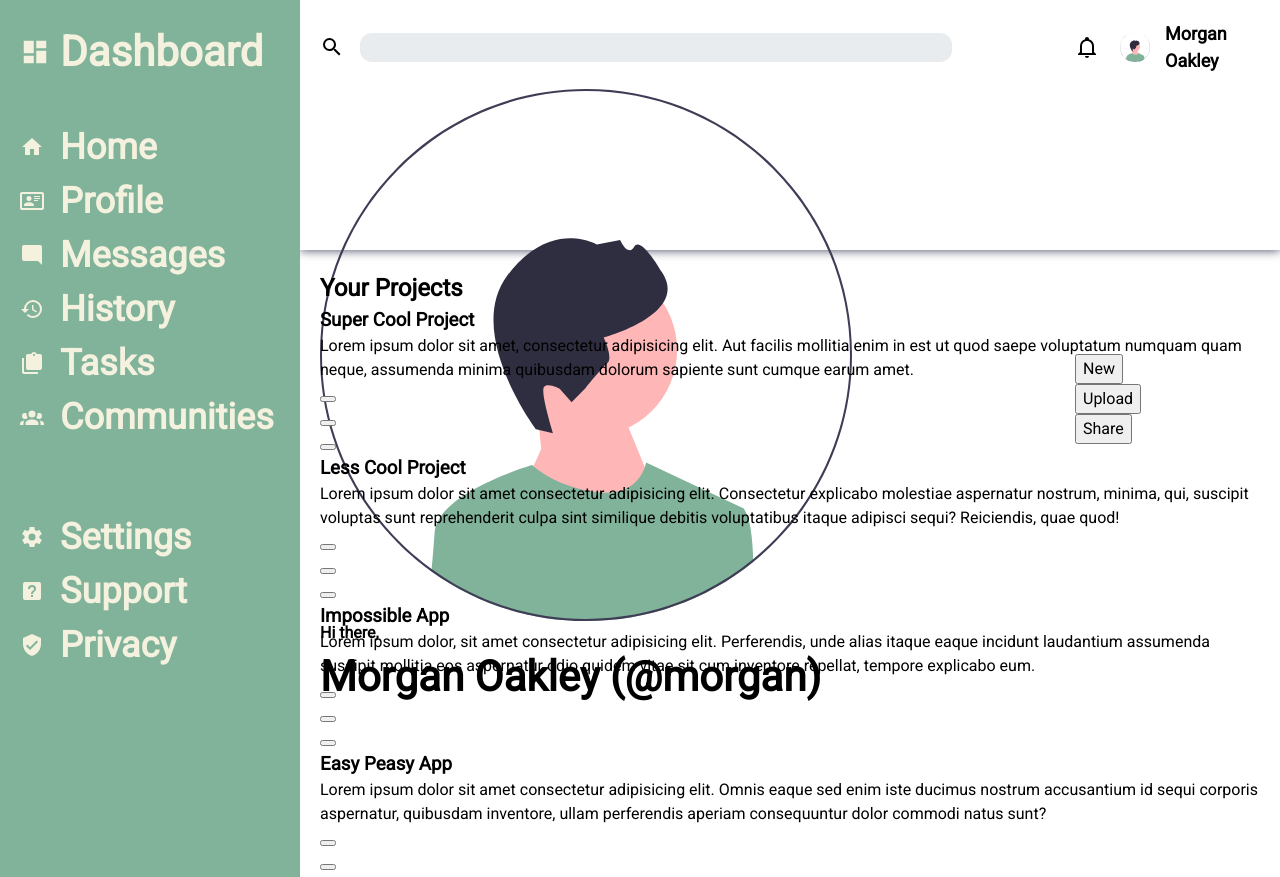
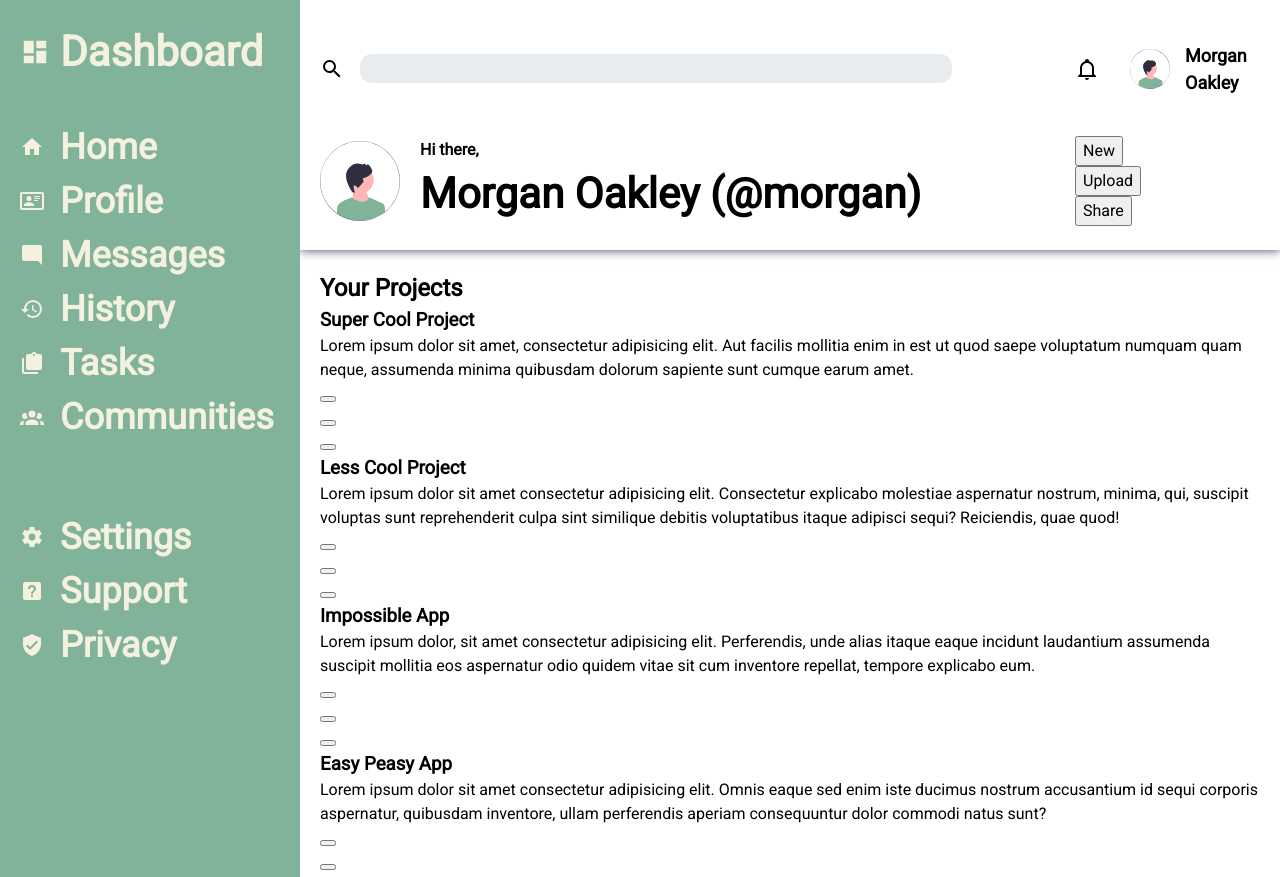
Before and after one commit to luisitocanlas/odin-admin-dashboard, a plain HTML site: page index.html in a window 1280 px wide. Shown: the top 877 px of the page. Drawn offline with Linux system fonts and the light colour scheme.

Commit message:
Updated header greeting

```diff
--- a/styles/style.css
+++ b/styles/style.css
@@ -87,7 +87,7 @@ input[type='search']:focus {
 
 .header-user {
 	display: grid;
-	grid-template-columns: repeat(2, 30px) 1fr;
+	grid-template-columns: repeat(2, 40px) 1fr;
 	gap: 15px;
 	align-items: center;
 	/* justify-items: center; */
@@ -100,6 +100,14 @@ input[type='search']:focus {
 }
 
 .header-greeting {
+	display: grid;
+	grid-template-columns: 100px 1fr;
+	align-items: center;
+}
+
+.header-greeting img {
+	width: 80px;
+	height: auto;
 }
 
 .header-buttons {
```
